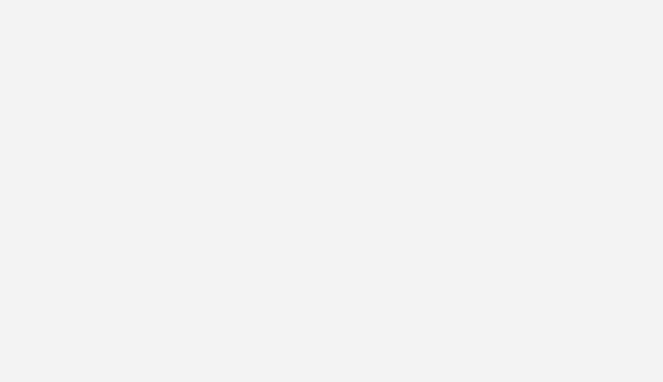
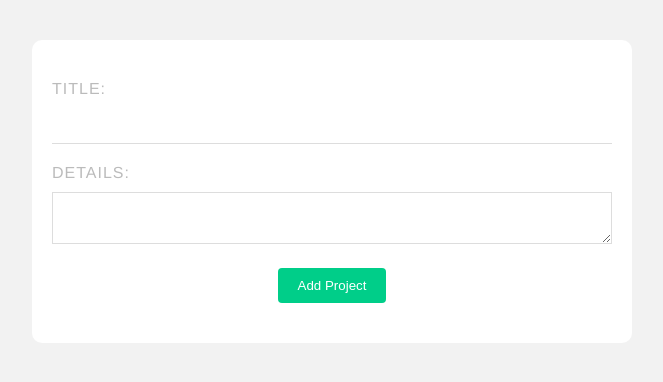
Before and after one commit to VisheshSingh/project-planner, a Vue app: page /add in a window 1280 px wide. Before the commit this address had no page. Shown: the top 382 px of the page, without its empty margins (308-971 px from the left). Built offline with nearby package versions, Linux system fonts and the light colour scheme.

Commit message:
Add Project component

```diff
--- a/src/router/index.js
+++ b/src/router/index.js
@@ -1,17 +1,23 @@
-import { createRouter, createWebHistory } from 'vue-router'
-import Home from '../views/Home.vue'
+import { createRouter, createWebHistory } from 'vue-router';
+import Home from '../views/Home.vue';
+import AddProject from '../views/AddProject.vue';
 
 const routes = [
   {
     path: '/',
     name: 'Home',
-    component: Home
-  }
-]
+    component: Home,
+  },
+  {
+    path: '/add',
+    name: 'AddProject',
+    component: AddProject,
+  },
+];
 
 const router = createRouter({
   history: createWebHistory(process.env.BASE_URL),
-  routes
-})
+  routes,
+});
 
-export default router
+export default router;
--- /dev/null
+++ b/src/views/AddProject.vue
@@ -0,0 +1,73 @@
+<template>
+  <form @submit.prevent="handleSubmit" class="add-project">
+    <label for="title">Title:</label>
+    <input type="text" id="title" v-model="title" />
+    <label for="details">Details:</label>
+    <textarea id="details" v-model="details" />
+    <div class="submit">
+      <button type="submit">Add Project</button>
+    </div>
+  </form>
+</template>
+
+<script>
+export default {
+  name: 'AddProject',
+  data() {
+    return {
+      title: '',
+      details: '',
+    };
+  },
+  methods: {
+    handleSubmit() {
+      const project = {
+        title: this.title,
+        details: this.details,
+        complete: false,
+      };
+      console.log(project);
+    },
+  },
+};
+</script>
+
+<style>
+form {
+  background: #fff;
+  padding: 20px;
+  border-radius: 10px;
+  margin: 40px auto;
+}
+label {
+  display: block;
+  margin: 20px 0 10px 0;
+  color: #bbb;
+  text-transform: uppercase;
+  letter-spacing: 1px;
+}
+input {
+  padding: 10px;
+  width: 100%;
+  border: none;
+  box-sizing: border-box;
+  border-bottom: 1px solid #ddd;
+}
+textarea {
+  padding: 10px;
+  width: 100%;
+  border: 1px solid #ddd;
+  box-sizing: border-box;
+}
+.submit {
+  text-align: center;
+}
+button {
+  background: #00ce89;
+  color: #fff;
+  border-radius: 4px;
+  padding: 10px 20px;
+  border: none;
+  margin: 20px auto;
+}
+</style>
```
